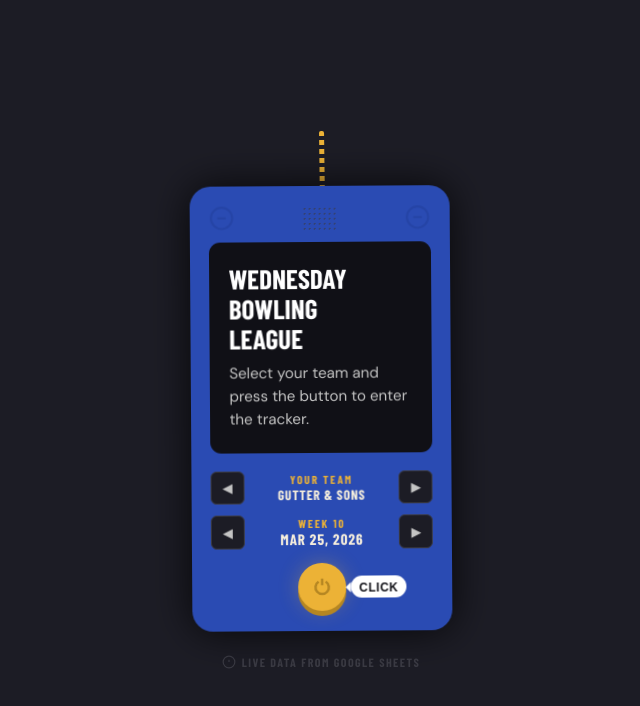
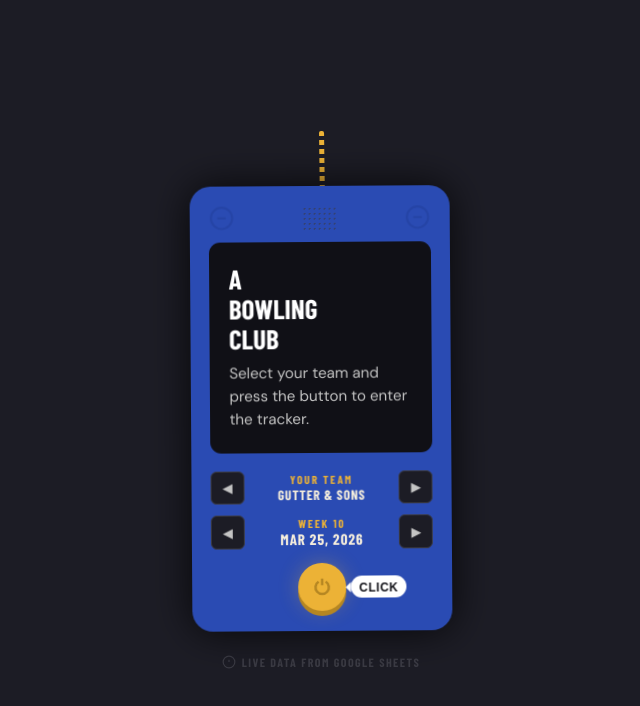
Before and after one commit to GG-Haaland/bowling-tracker, a React (Vite) app: page / in a window 1280 px wide. Shown: the top 706 px of the page, without its empty margins (319-959 px from the left). Built offline with nearby package versions, Linux system fonts and the light colour scheme; no server answers; a web font is replaced by a local one.

Commit message:
Update IntroScreen.tsx
Into Screen text change "A BOWLING CLUB"

```diff
--- a/src/components/IntroScreen.tsx
+++ b/src/components/IntroScreen.tsx
@@ -31,7 +31,7 @@ export default function IntroScreen({
           <ScrewIcon />
         </div>
         <div className="intro-screen-box">
-          <h2>WEDNESDAY<br />BOWLING<br />LEAGUE</h2>
+          <h2>A<br />BOWLING<br />CLUB</h2>
           <p>{loading ? 'Loading data...' : 'Select your team and press the button to enter the tracker.'}</p>
         </div>
 
```
